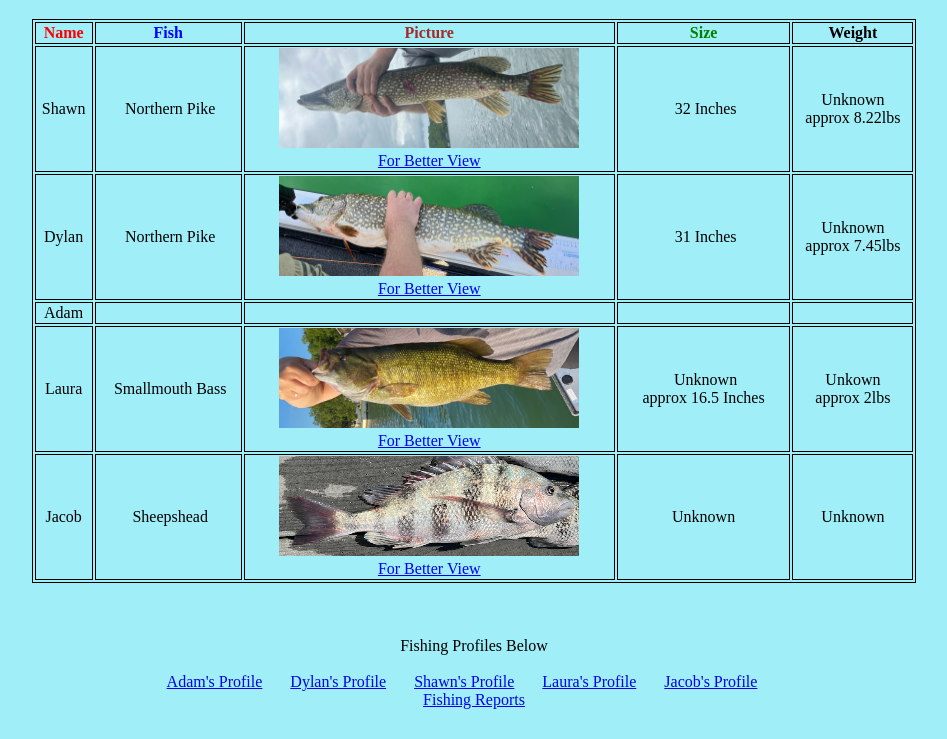
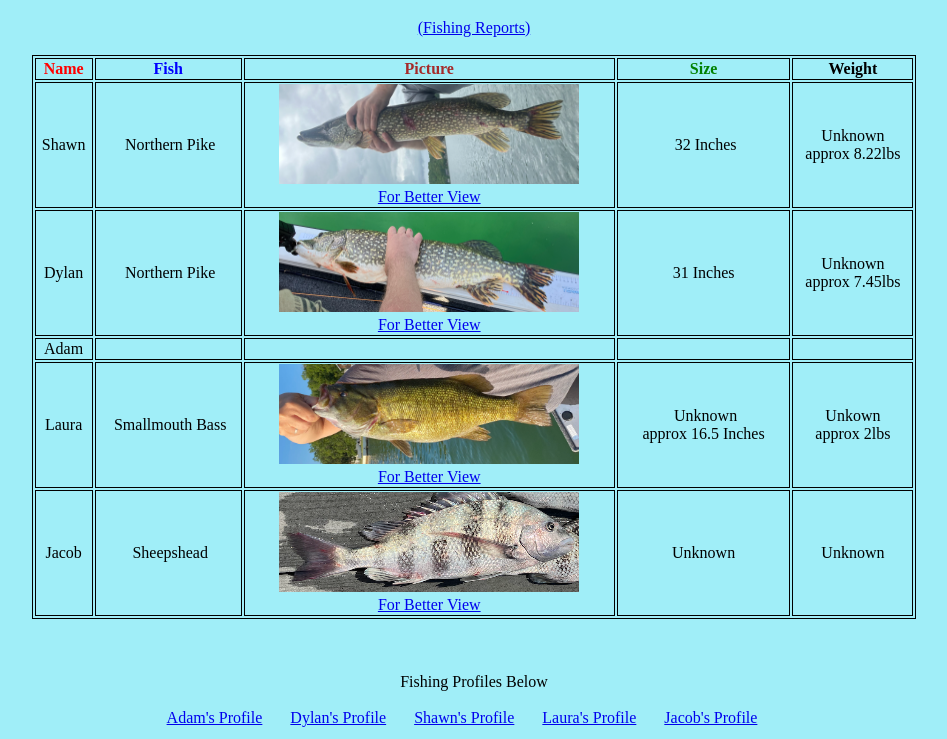
Before and after one commit to renwicks/renwicks.github.io, a plain HTML site: page index.html in a window 1280 px wide. Shown: the part 61-800 px from the top of the page, without its empty margins (166-1113 px from the left). Drawn offline with Linux system fonts and the light colour scheme.

Commit message:
Add files via upload

```diff
--- a/index.html
+++ b/index.html
@@ -5,6 +5,9 @@
 </head>
 <body align="center" style="background-color:rgb(160, 238, 248);">
     <h1>Current Leaderboard (2024)</h1>
+    <a href = "fishingreports.html">(Fishing Reports)</a>
+    <br>
+    &nbsp;
     <style>
         table, th, td {
           border:1px solid rgb(0, 0, 0);
@@ -30,7 +33,7 @@
           <td>Dylan</td>
           <td>&nbsp;Northern Pike</td>
           <td> <img src ="dpike1.jpeg" width = "300" height = "100"/><br> <a href="dpike.jpeg">For Better View</a> </td>
-          <td>   &nbsp;&nbsp; 31 Inches  &nbsp;</td>
+          <td>   31 Inches  </td>
           <td>Unknown<br>approx 7.45lbs</td>
 
         </tr>
@@ -65,13 +68,14 @@
       Fishing Profiles Below
       <br>
       <br>
-      <a align="center" href = "adam.html">Adam's Profile</a> &nbsp; &nbsp; &nbsp;
-      <a align="center" href = "dylan.html">Dylan's Profile</a> &nbsp; &nbsp; &nbsp;
-      <a align="center" href = "shawn.html">Shawn's Profile</a> &nbsp; &nbsp; &nbsp;
-      <a align="center" href = "laura.html">Laura's Profile</a> &nbsp; &nbsp; &nbsp;
-      <a align="center" href = "jacob.html">Jacob's Profile</a> &nbsp; &nbsp; &nbsp;
-      <br><a align="center" href = "fishingreports.html">Fishing Reports</a>
+      <a href = "adam.html">Adam's Profile</a> &nbsp; &nbsp; &nbsp;
+      <a href = "dylan.html">Dylan's Profile</a> &nbsp; &nbsp; &nbsp;
+      <a href = "shawn.html">Shawn's Profile</a> &nbsp; &nbsp; &nbsp;
+      <a href = "laura.html">Laura's Profile</a> &nbsp; &nbsp; &nbsp;
+      <a href = "jacob.html">Jacob's Profile</a> &nbsp; &nbsp; &nbsp;
+
 
 
 </body>
+
 </html>
```
Also changed, not shown: fishingreports.html (+4 -2 lines).
